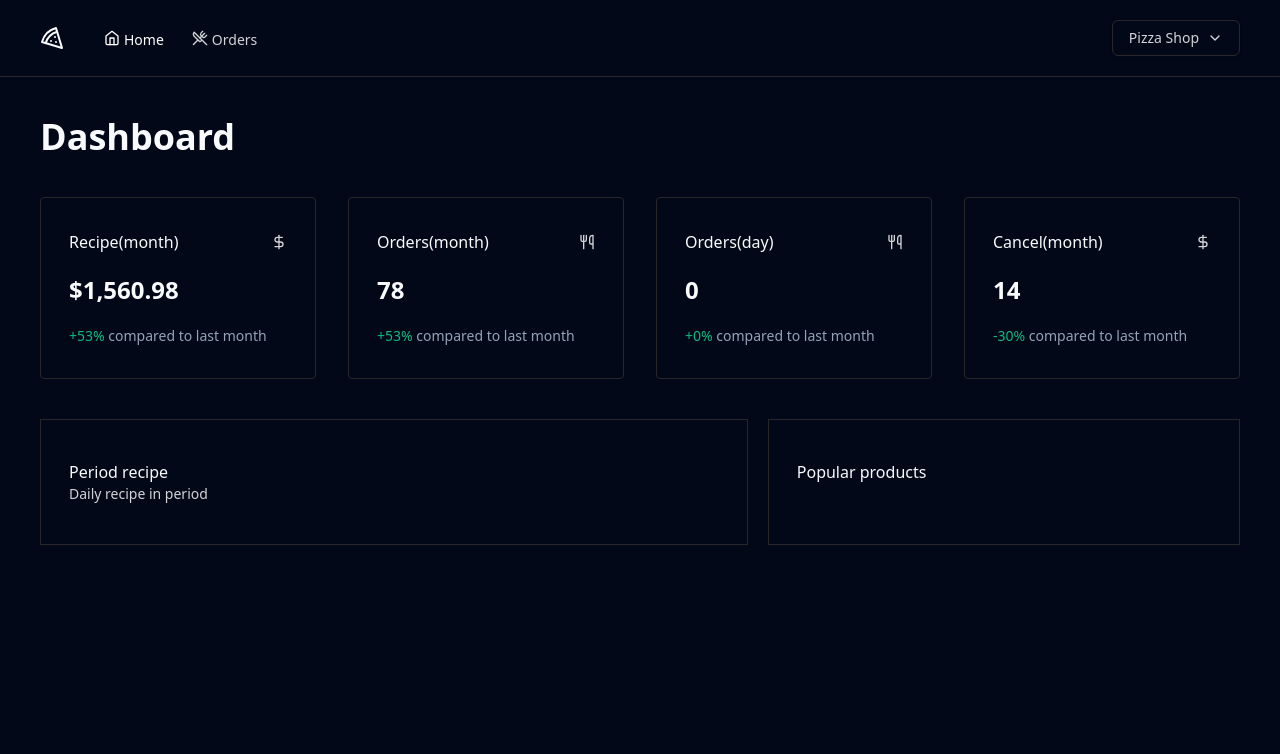
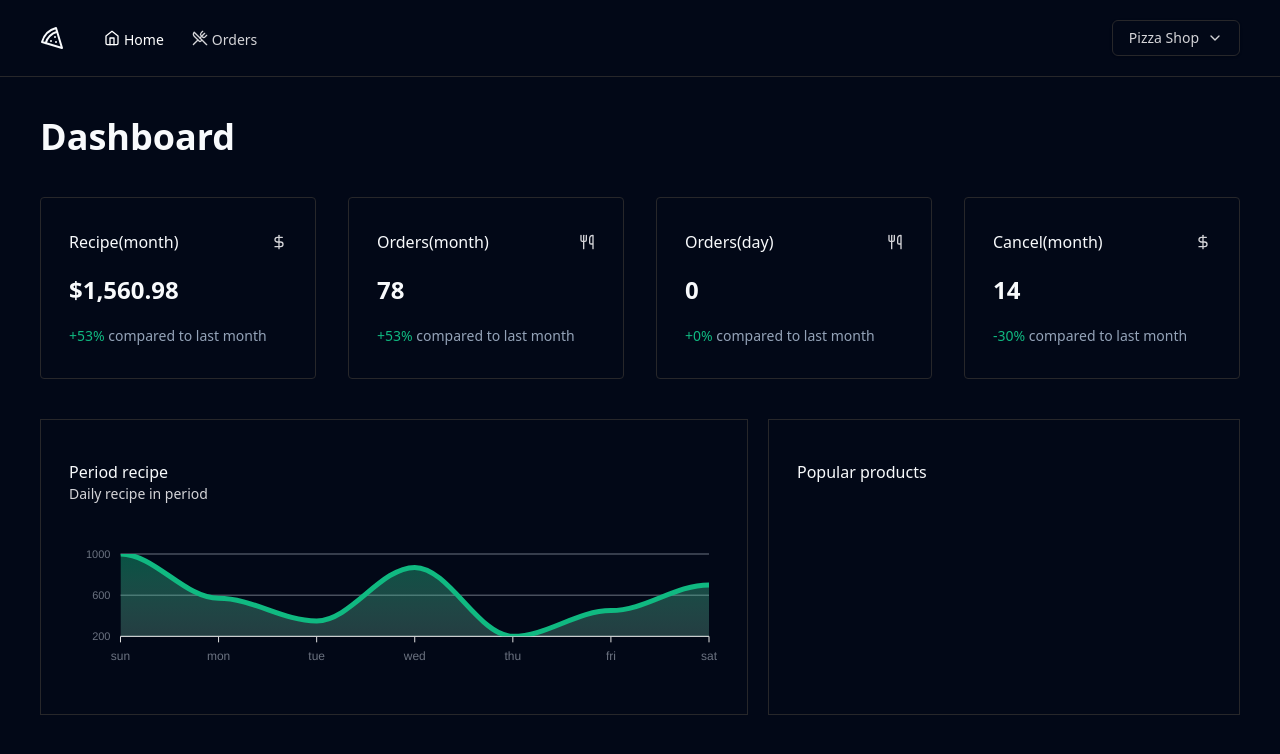
Before and after one commit to herosnuciatelli/PizzaShop, a Next.js app: page / in a window 1280 px wide. Shown: the top 754 px of the page. Built offline with nearby package versions, Linux system fonts and the light colour scheme.

Commit message:
with line chart

```diff
--- a/src/app/(app)/(dashboard)/page.tsx
+++ b/src/app/(app)/(dashboard)/page.tsx
@@ -6,7 +6,7 @@ import {
   DashboardCardTitle,
   DashboardCardValue,
 } from '../../../components/DashboardCard'
-// import LineChart from '../../../components/LineChart' // maybe apex chart has some problem
+import LineChart from '../../../components/LineChart'
 // import DonutChart from '../../../components/DonutChart'
 
 export default function Home() {
@@ -63,7 +63,7 @@ export default function Home() {
             </div>
             <div></div>
           </div>
-          {/* <LineChart /> */}
+          <LineChart />
         </div>
         <div className="border border-zinc-800 px-7 py-10 w-full flex flex-col gap-5 lg:w-2/5">
           <div>
```
